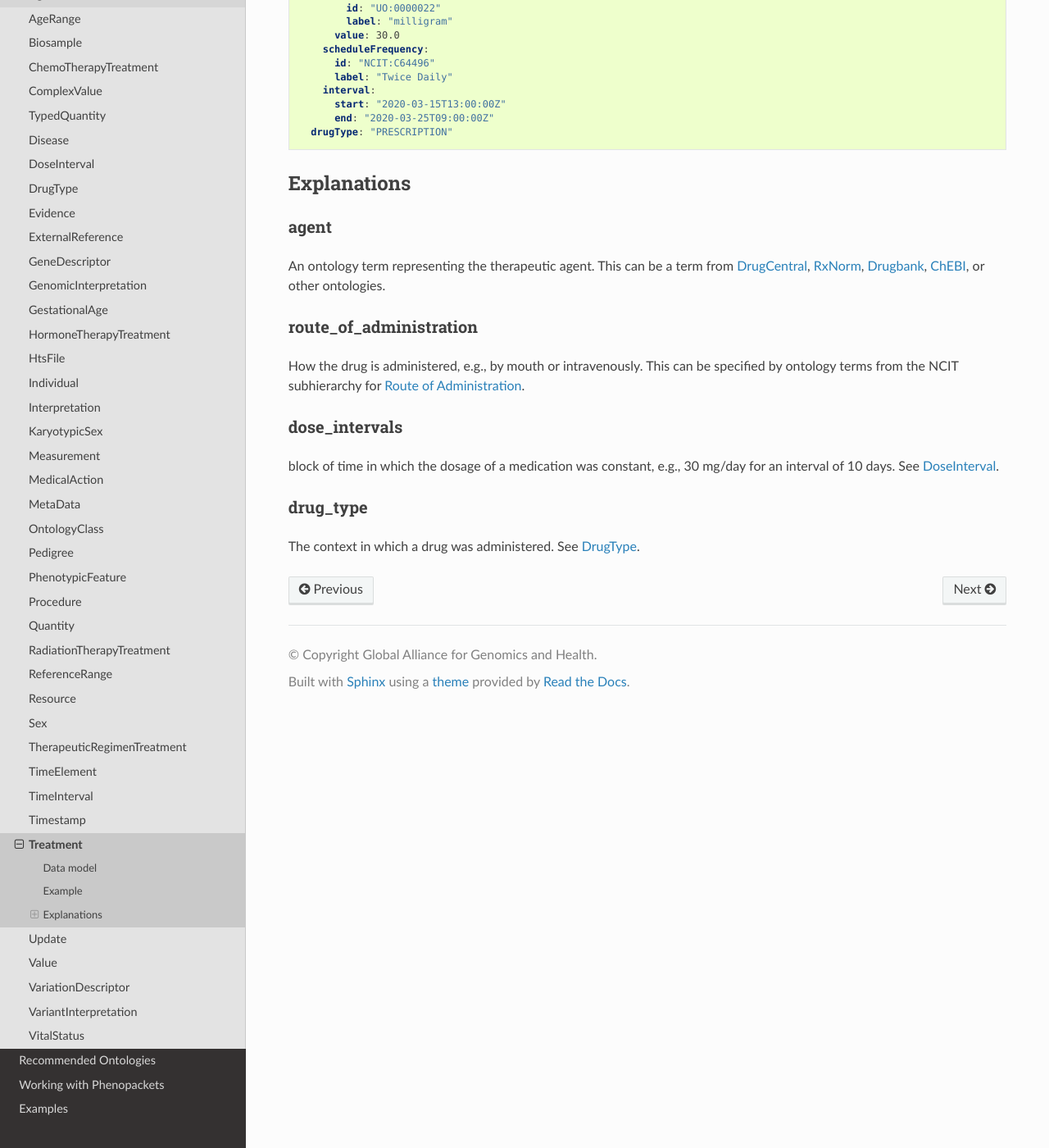
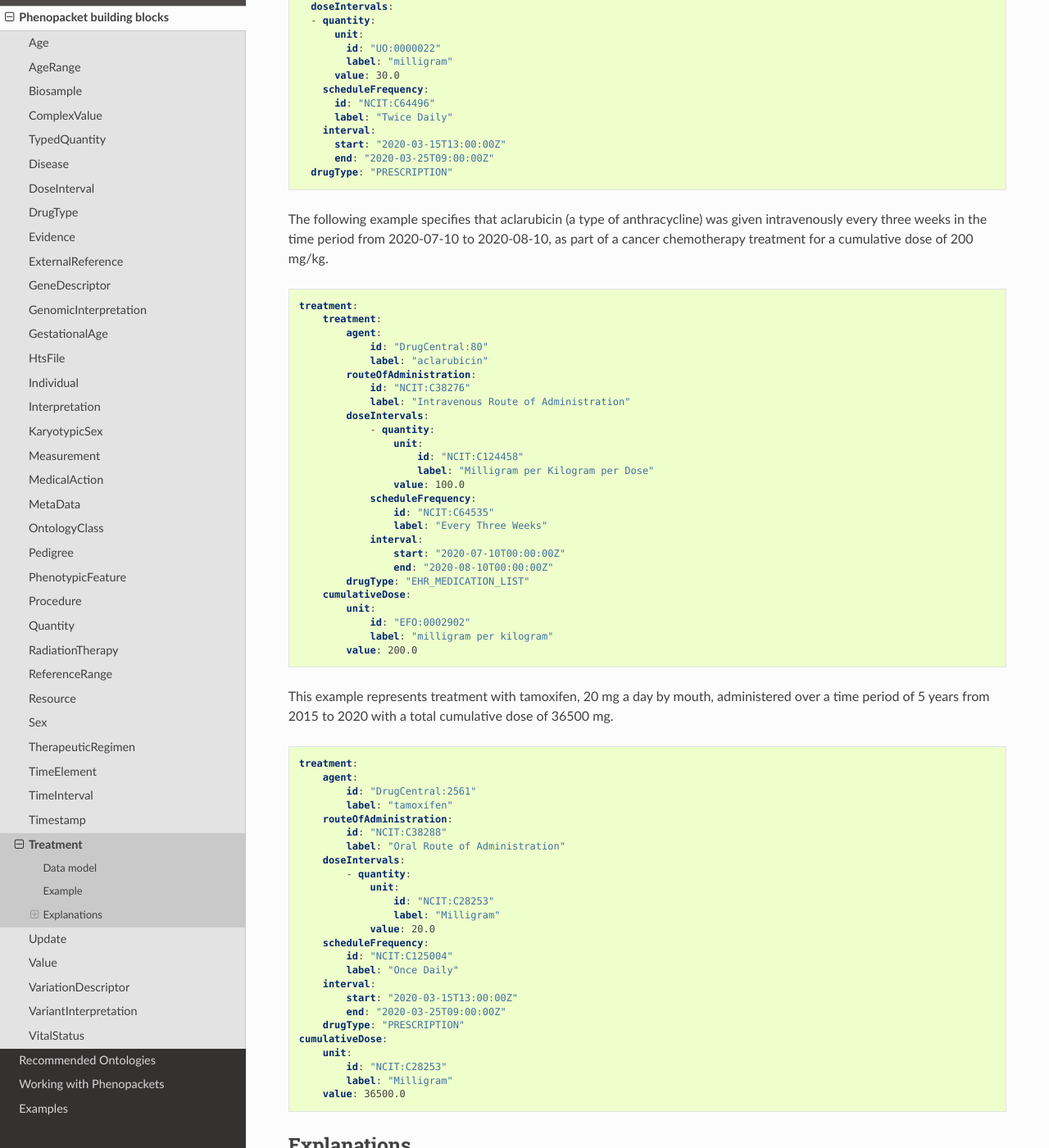
Before and after one commit to phenopackets/phenopacket-schema, a Sphinx documentation site: the page built from docs/treatment.rst, in a window 1280 px wide and 1400 px high, scrolled down 819 px. Shown: the whole window at 82% size. Built offline with Sphinx 7.4.7 and the Read the Docs theme 2.0.0, drawn with Linux system fonts in a browser that asks for light colours; pages that are not in the unit, such as notebooks, are missing from menus; some of the changed text lies outside the part shown.

Commit message:
Delete hormonetherapy.rst and chemotherapytreatment.rst Add cumulative_dose to Treatment Rename RadiationTherapyTreatment as RadiationTherapy Rename TherapeuticRegimenTreatment as TherapeuticRegimen

```diff
--- a/docs/medical-action.rst
+++ b/docs/medical-action.rst
@@ -20,7 +20,7 @@ Data model
      - Multiplicity
      - Description
    * - action
-     - one of {:ref:`rstprocedure` | :ref:`rsttreatment` | :ref:`rstchemotherapytreatment` | :ref:`rsthormonetherapytreatment` | :ref:`rstradiotherapy` | :ref:`rsttherapeuticregimen`}
+     - one of {:ref:`rstprocedure` | :ref:`rsttreatment` | :ref:`rstradiotherapy` | :ref:`rsttherapeuticregimen`}
      - 1..1
      - One of a list of medical actions. REQUIRED.
    * - treatment_target
--- a/docs/radiotherapy.rst
+++ b/docs/radiotherapy.rst
@@ -1,8 +1,8 @@
 .. _rstradiotherapy:
 
-#########################
-RadiationTherapyTreatment
-#########################
+################
+RadiationTherapy
+################
 
 Radiation therapy (or radiotherapy) uses ionizing radiation, generally as part of cancer treatment to control
 or kill malignant cells.
--- a/docs/therapeutic-regimen.rst
+++ b/docs/therapeutic-regimen.rst
@@ -1,8 +1,8 @@
 .. _rsttherapeuticregimen:
 
-###########################
-TherapeuticRegimenTreatment
-###########################
+##################
+TherapeuticRegimen
+##################
 
 This element represents a therapeutic regimen which will involve a specified set of treatments for a particular condition.
 It can be thought of as a shorthand for a more specific set of treatments. This element is supposed to reference a more
@@ -12,10 +12,10 @@ detailed regimen specification
 Data model
 ##########
 
-TherapeuticRegimenTreatment
+TherapeuticRegimen
 ~~~~~~~~~~~~~~~~~~
 
-.. list-table:: Definition  of the ``TherapeuticRegimenTreatment`` element
+.. list-table:: Definition  of the ``TherapeuticRegimen`` element
    :widths: 25 25 25 75
    :header-rows: 1
 
@@ -61,7 +61,7 @@ The following example describes twice daily dosing of 30 mg of losartan given or
 
 .. code-block:: yaml
 
-    therapeuticRegimenTreatment:
+    therapeuticRegimen:
       externalReference:
         id: "NCT04576091"
         reference: "https://clinicaltrials.gov/ct2/show/NCT04576091"
--- a/docs/treatment.rst
+++ b/docs/treatment.rst
@@ -5,11 +5,8 @@ Treatment
 #########
 
 
-
-
 This represents treatment with an agent such as a drug (pharmaceutical agent), broadly defined
-as prescription and over-the-counter
-medicines, vaccines, and large-molecule biologic therapies.
+as prescription and over-the-counter medicines, vaccines, and large-molecule biologic therapies.
 
 
 Data model
@@ -40,6 +37,10 @@ Data model
      - :ref:`rstdrugtype`
      - 0..1
      - Context of the drug administration
+   * - cumulative_dose
+     - :ref:`rstquantity`
+     - 0..1
+     - The cumulative dose administered during the period of the treatment.
 
 Example
 #######
@@ -68,6 +69,72 @@ The following example describes twice daily dosing of 30 mg of losartan given or
           start: "2020-03-15T13:00:00Z"
           end: "2020-03-25T09:00:00Z"
       drugType: "PRESCRIPTION"
+
+
+The following example specifies that aclarubicin (a type of anthracycline) was given
+intravenously every three weeks in the time period from 2020-07-10 to 2020-08-10, as part of a cancer chemotherapy treatment
+for a cumulative dose of 200 mg/kg.
+
+.. code-block:: yaml
+
+    treatment:
+        treatment:
+            agent:
+                id: "DrugCentral:80"
+                label: "aclarubicin"
+            routeOfAdministration:
+                id: "NCIT:C38276"
+                label: "Intravenous Route of Administration"
+            doseIntervals:
+                - quantity:
+                    unit:
+                        id: "NCIT:C124458"
+                        label: "Milligram per Kilogram per Dose"
+                    value: 100.0
+                scheduleFrequency:
+                    id: "NCIT:C64535"
+                    label: "Every Three Weeks"
+                interval:
+                    start: "2020-07-10T00:00:00Z"
+                    end: "2020-08-10T00:00:00Z"
+            drugType: "EHR_MEDICATION_LIST"
+        cumulativeDose:
+            unit:
+                id: "EFO:0002902"
+                label: "milligram per kilogram"
+            value: 200.0
+
+
+This example represents treatment with tamoxifen, 20 mg a day by mouth, administered over a time period of
+5 years from 2015 to 2020 with a total cumulative dose of 36500 mg.
+
+.. code-block:: yaml
+
+    treatment:
+        agent:
+            id: "DrugCentral:2561"
+            label: "tamoxifen"
+        routeOfAdministration:
+            id: "NCIT:C38288"
+            label: "Oral Route of Administration"
+        doseIntervals:
+            - quantity:
+                unit:
+                    id: "NCIT:C28253"
+                    label: "Milligram"
+                value: 20.0
+        scheduleFrequency:
+            id: "NCIT:C125004"
+            label: "Once Daily"
+        interval:
+            start: "2020-03-15T13:00:00Z"
+            end: "2020-03-25T09:00:00Z"
+        drugType: "PRESCRIPTION"
+    cumulativeDose:
+        unit:
+            id: "NCIT:C28253"
+            label: "Milligram"
+        value: 36500.0
 
 
 Explanations
@@ -100,3 +167,10 @@ drug_type
 ~~~~~~~~~
 The context in which a drug was administered.
 See :ref:`rstdrugtype`.
+
+
+cumulative_dose
+~~~~~~~~~~~~~~~
+The cumulative dose, defined as the total dose from repeated exposures to chemotherapy, monitoring of which is an
+important part of treatment with chemotherapy. For instance, cardiac side effect risk increases with greater cumulative
+doses of antrhacycline.
```
Also changed, not shown: other parts of docs/medical-action.rst (+0 -2 lines), docs/chemotherapytreatment.rst (deleted, +0 -71 lines), docs/hormonetherapy.rst (deleted, +0 -66 lines), docs/graph/phenopacket-schema-v2-overview.svg, docs/graph/phenopacket-schema-v2.svg, 4 other files.
